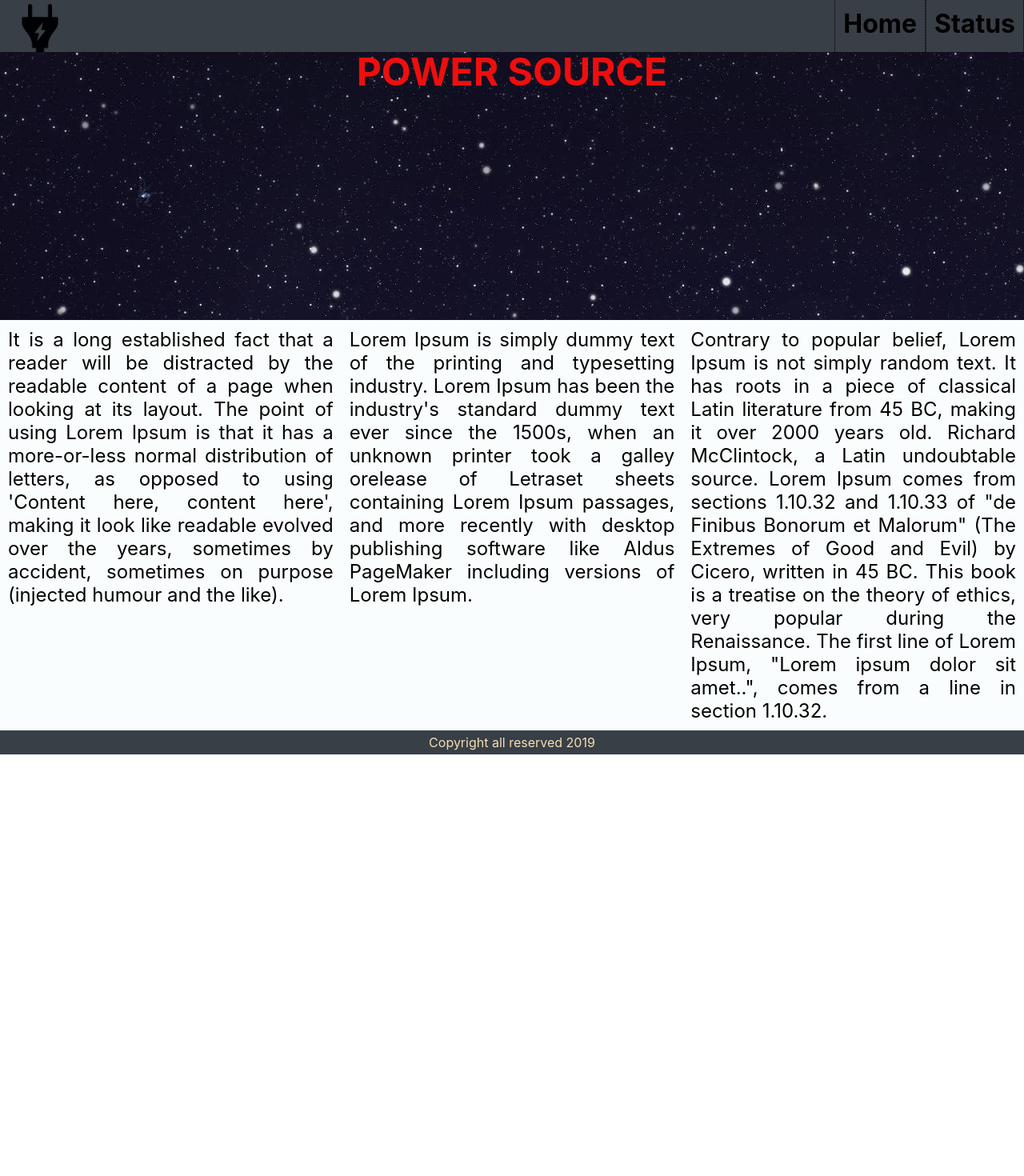
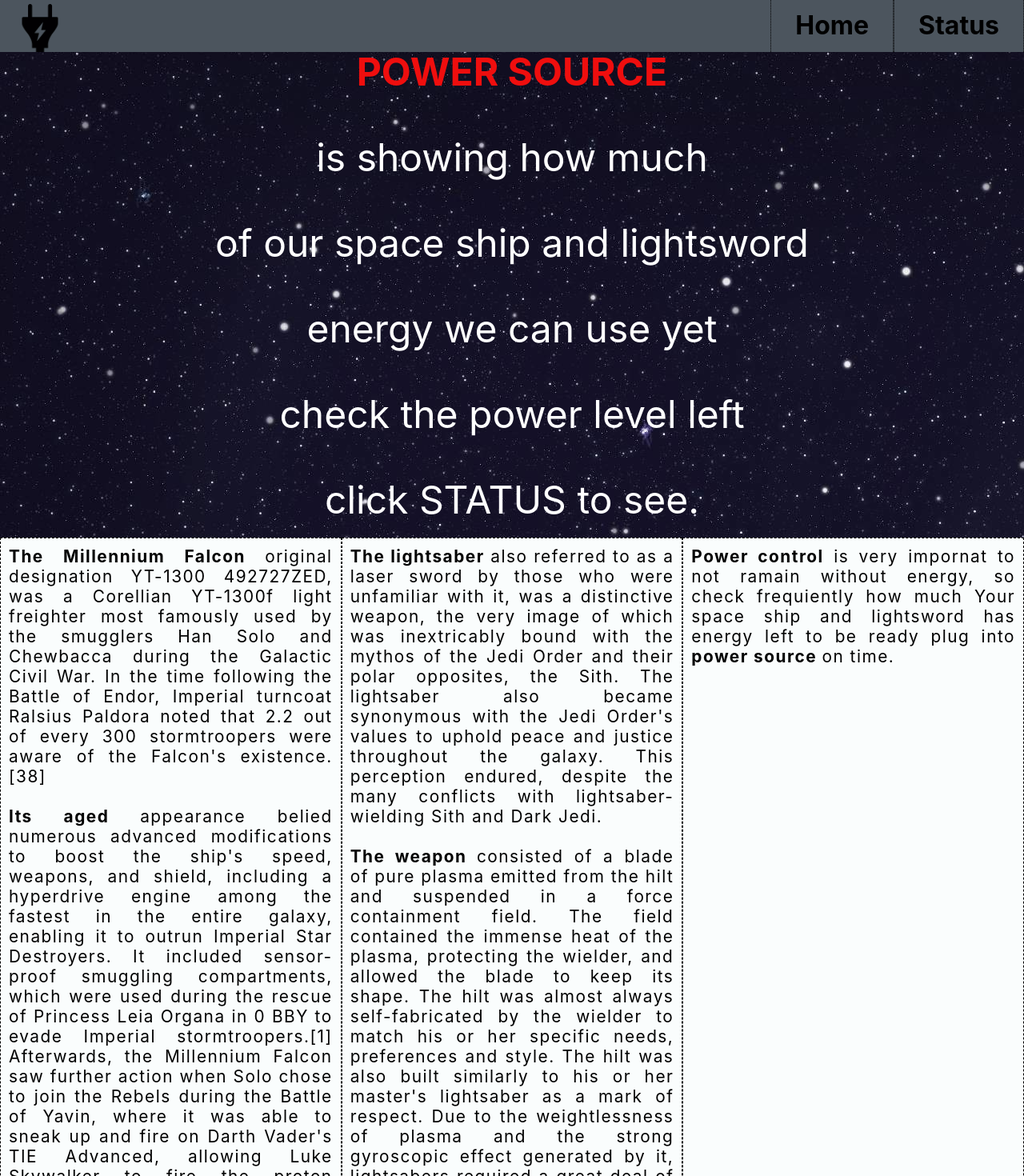
Before and after one commit to jarecki1988/power_source, a React (Create React App) app: page / in a window 1280 px wide. Shown: the top 1470 px of the page at 80% size. Before the commit the page ends 943 px from the top, so only its background shows below. Built offline with nearby package versions, Linux system fonts and the light colour scheme.

Commit message:
add description on home

```diff
--- a/src/Components/home/home.js
+++ b/src/Components/home/home.js
@@ -6,11 +6,32 @@
     <div className="home">
       <header>
       <h1>POWER SOURCE</h1>
+        <p>is showing how much</p>
+        <p>of our space ship and lightsword</p>
+        <p>energy we can use yet</p>
+        <p>check the power level left</p>
+        <p>click STATUS to see.</p>
       </header>
       <div className="section">
-          <div className="article">It is a long established fact that a reader will be distracted by the readable content of a page when looking at its layout. The point of using Lorem Ipsum is that it has a more-or-less normal distribution of letters, as opposed to using 'Content here, content here', making it look like readable evolved over the years, sometimes by accident, sometimes on purpose (injected humour and the like).</div>
-          <div className="article">Lorem Ipsum is simply dummy text of the printing and typesetting industry. Lorem Ipsum has been the industry's standard dummy text ever since the 1500s, when an unknown printer took a galley orelease of Letraset sheets containing Lorem Ipsum passages, and more recently with desktop publishing software like Aldus PageMaker including versions of Lorem Ipsum.</div>
-          <div className="article">Contrary to popular belief, Lorem Ipsum is not simply random text. It has roots in a piece of classical Latin literature from 45 BC, making it over 2000 years old. Richard McClintock, a Latin undoubtable source. Lorem Ipsum comes from sections 1.10.32 and 1.10.33 of "de Finibus Bonorum et Malorum" (The Extremes of Good and Evil) by Cicero, written in 45 BC. This book is a treatise on the theory of ethics, very popular during the Renaissance. The first line of Lorem Ipsum, "Lorem ipsum dolor sit amet..", comes from a line in section 1.10.32.</div>
+          <div className="article">
+          <strong>The Millennium Falcon </strong>original designation YT-1300 492727ZED, was a Corellian YT-1300f light freighter most famously used by the smugglers Han Solo and Chewbacca during the Galactic Civil War. In the time following the Battle of Endor, Imperial turncoat Ralsius Paldora noted that 2.2 out of every 300 stormtroopers were aware of the Falcon's existence.[38]
+          <br/><br/>
+          <strong>Its aged </strong>appearance belied numerous advanced modifications to boost the ship's speed, weapons, and shield, including a hyperdrive engine among the fastest in the entire galaxy, enabling it to outrun Imperial Star Destroyers. It included sensor-proof smuggling compartments, which were used during the rescue of Princess Leia Organa in 0 BBY to evade Imperial stormtroopers.[1] Afterwards, the Millennium Falcon saw further action when Solo chose to join the Rebels during the Battle of Yavin, where it was able to sneak up and fire on Darth Vader's TIE Advanced, allowing Luke Skywalker to fire the proton torpedo that destroyed the Death Star.
+          <br/><br/>
+          <strong>After Han </strong> was captured on Bespin, Lando took command of the Falcon once more to search for him. In 4 ABY, Lando flew the ship at the Battle of Endor, where it entered the Death Star II and destroyed it from within. Over the next decades, the ship fell out of Solo's hands and was stolen by a succession of criminals and thieves. It ended up back in Solo's hands in 34 ABY, after it was found on Jakku, a remote world in the Western Reaches.
+          </div>
+
+          <div className="article">
+          <strong>The lightsaber</strong> also referred to as a laser sword by those who were unfamiliar with it, was a distinctive weapon, the very image of which was inextricably bound with the mythos of the Jedi Order and their polar opposites, the Sith. The lightsaber also became synonymous with the Jedi Order's values to uphold peace and justice throughout the galaxy. This perception endured, despite the many conflicts with lightsaber-wielding Sith and Dark Jedi.
+          <br/><br/>
+          <strong>The weapon </strong>consisted of a blade of pure plasma emitted from the hilt and suspended in a force containment field. The field contained the immense heat of the plasma, protecting the wielder, and allowed the blade to keep its shape. The hilt was almost always self-fabricated by the wielder to match his or her specific needs, preferences and style. The hilt was also built similarly to his or her master's lightsaber as a mark of respect. Due to the weightlessness of plasma and the strong gyroscopic effect generated by it, lightsabers required a great deal of strength and dexterity to wield, and it was extremely difficult—and dangerous—for the untrained to attempt using.
+          <br/><br/>
+          <strong>However</strong>, in the hands of an expert of the Force, the lightsaber was a weapon to be greatly respected and feared. To wield a lightsaber was to demonstrate incredible skill and confidence, as well as masterful dexterity and attunement to the Force.
+          </div>
+
+          <div className="article">
+            <strong>Power control</strong> is very impornat to not ramain without energy, so check frequiently how much Your space ship and lightsword has energy left to be ready plug into <strong>power source </strong>on time.
+            </div>
 
         </div>
         <footer>Copyright all reserved 2019</footer>
--- a/src/Containers/App.css
+++ b/src/Containers/App.css
@@ -1,25 +1,22 @@
 .app {
 color: black;
 width: 100%;
-background-color: rgb(56, 63, 70);
+background-color: rgb(76, 85, 94);
 font-size: 2.0rem;
 font-weight: bold;
 min-height: 55px;
-margin-right: 15px;
 position: fixed;
 z-index: 5;
 }
 .nav {
   display: flex;
-  justify-content: space-between;
-
-}
+  }
 .gap {
   flex: 1.5;
 }
 .logo {
   margin-top: 5px;
-margin-left: 20px;
+  margin-left: 20px;
 
 }
 a {
@@ -27,7 +24,7 @@
   color: black;
   border-left: 1px dotted black;
   border-right: 1px dotted black;
-  padding:10px;
+  padding:12px 30px;
  }
 a:hover {
   color: red;
@@ -37,9 +34,9 @@
 }
 header {
   background-image: url('../background.jpg');
-  height: 400px;
   position: relative;
   top: 60px;
+  padding-bottom: 30px;
 
 }
 h1 {
@@ -56,9 +53,11 @@
   height: auto;
   background-color: rgb(250, 253, 253) ;
   justify-content: space-around;
-  font-size: 1.5rem;
+  font-size: 1.3rem;
   padding: 10px;
   text-align: justify;
+  border: 0.3px dashed black;
+  letter-spacing: 1.5px;
 }
 footer {
   background-color: rgb(56, 63, 70);
@@ -91,5 +90,9 @@
 }
 figurecaption {
   color: rgb(17, 224, 114);
-
+  font-size: 2rem;
 }
+p {
+  color: white;
+  font-size: 3rem;
+}
```
